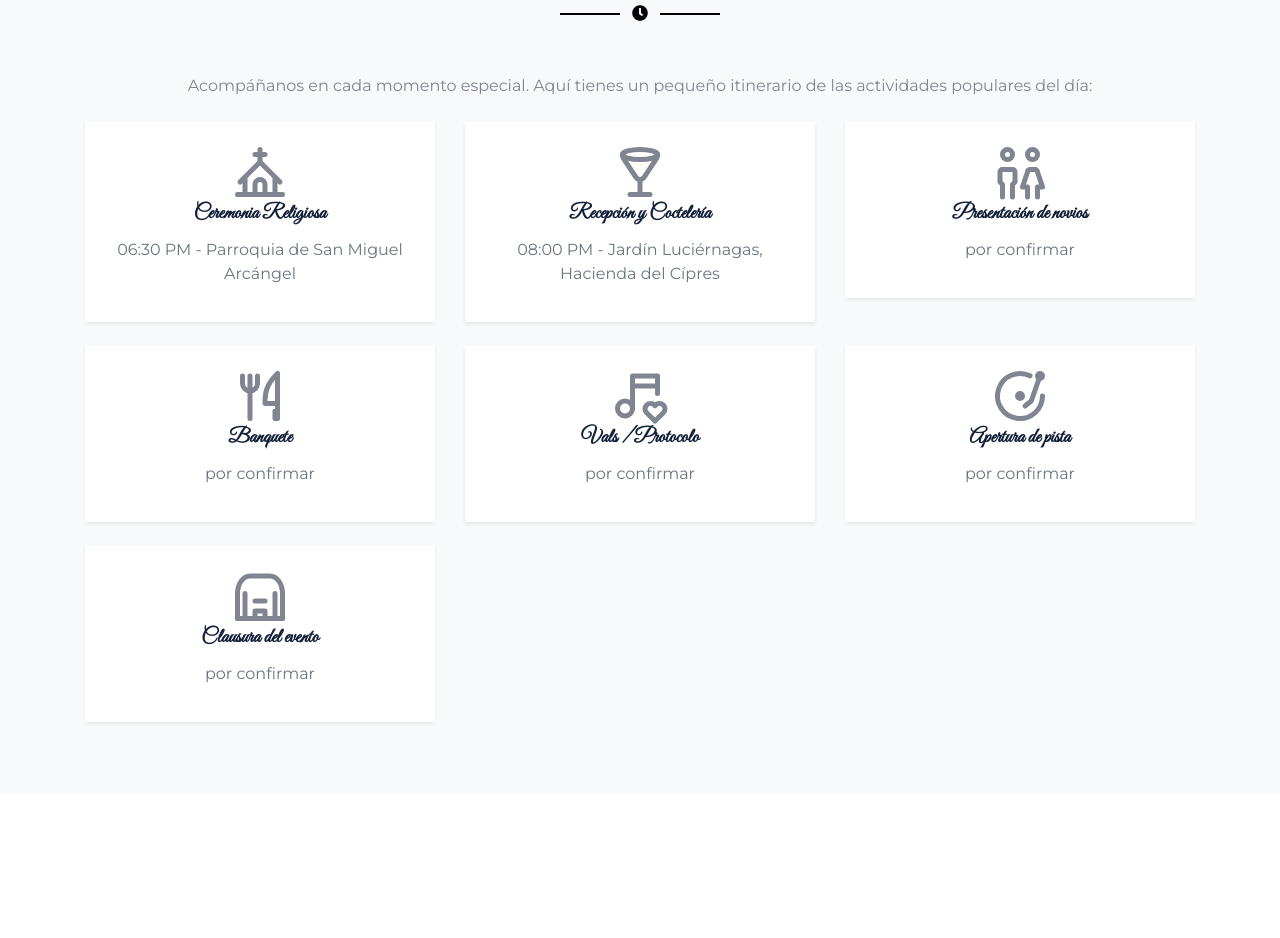
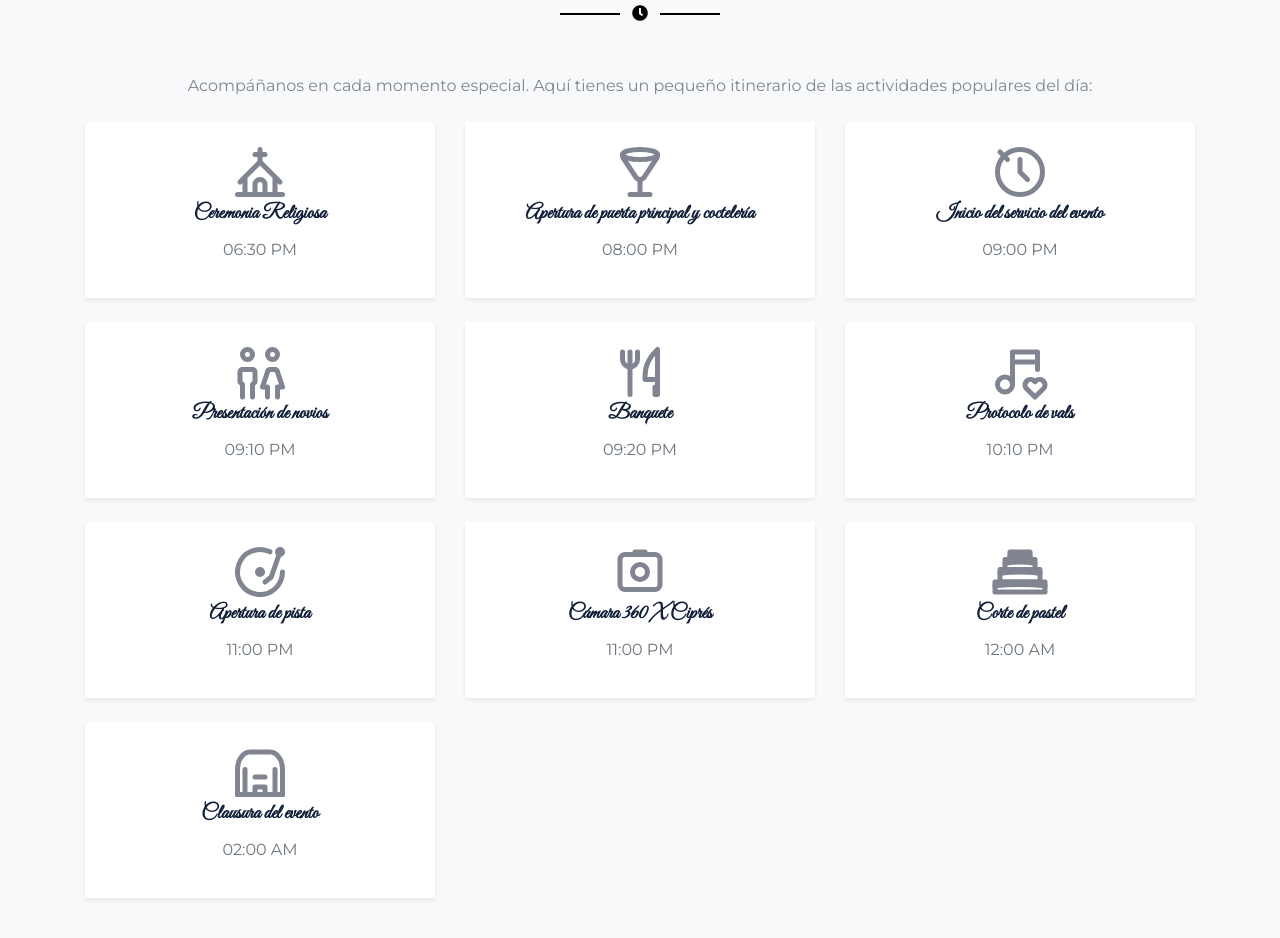
Before and after one commit to LACEL91/aewedding, a plain HTML site: page index.html in a window 1280 px wide. Shown: the part 4080-5018 px from the top of the page. Before the commit the page ends 4874 px from the top, so only its background shows below. Drawn offline with nearby package versions, Linux system fonts and the light colour scheme.

Commit message:
Actualización del itinerario

```diff
--- a/index.html
+++ b/index.html
@@ -332,80 +332,103 @@
                 Acompáñanos en cada momento especial. Aquí tienes un pequeño itinerario de las actividades populares del día:
             </p>
             <div class="row">
-                <!-- Actividad 1 -->
                 <div class="col-md-4 mb-4" data-aos="fade-right">
                     <div class="card shadow-sm border-0">
                         <div class="card-body text-center">
-                            <!-- <i class="fas fa-church fa-3x text-primary mb-3"></i> -->
                             <svg  xmlns="http://www.w3.org/2000/svg"  width="60"  height="60"  viewBox="0 0 24 24"  fill="none"  stroke="currentColor"  stroke-width="2"  stroke-linecap="round"  stroke-linejoin="round"  class="icon icon-tabler icons-tabler-outline icon-tabler-building-church"><path stroke="none" d="M0 0h24v24H0z" fill="none"/><path d="M3 21l18 0" /><path d="M10 21v-4a2 2 0 0 1 4 0v4" /><path d="M10 5l4 0" /><path d="M12 3l0 5" /><path d="M6 21v-7m-2 2l8 -8l8 8m-2 -2v7" /></svg>
                             <h5 class="card-title font-secondary">Ceremonia Religiosa</h5>
-                            <p class="text-muted">06:30 PM - Parroquia de San Miguel Arcángel</p>
+                            <p class="text-muted">06:30 PM</p>
                         </div>
                     </div>
                 </div>
-                <!-- Actividad 2 -->
+
                 <div class="col-md-4 mb-4" data-aos="fade-up">
                     <div class="card shadow-sm border-0">
                         <div class="card-body text-center">
-                            <!-- <i class="fas fa-glass-cheers fa-3x text-primary mb-3"></i> -->
                             <svg  xmlns="http://www.w3.org/2000/svg"  width="60"  height="60"  viewBox="0 0 24 24"  fill="none"  stroke="currentColor"  stroke-width="2"  stroke-linecap="round"  stroke-linejoin="round"  class="icon icon-tabler icons-tabler-outline icon-tabler-glass-cocktail"><path stroke="none" d="M0 0h24v24H0z" fill="none"/><path d="M8 21h8" /><path d="M12 15v6" /><path d="M12 5m-7 0a7 2 0 1 0 14 0a7 2 0 1 0 -14 0" /><path d="M5 5v.388c0 .432 .126 .853 .362 1.206l5 7.509c.633 .951 1.88 1.183 2.785 .517c.191 -.141 .358 -.316 .491 -.517l5 -7.509c.236 -.353 .362 -.774 .362 -1.206v-.388" /></svg>
-                            <h5 class="card-title font-secondary">Recepción y Coctelería</h5>
-                            <p class="text-muted">08:00 PM - Jardín Luciérnagas, Hacienda del Cípres</p>
+                            <!-- <h5 class="card-title font-secondary">Recepción y Coctelería</h5> -->
+                            <h5 class="card-title font-secondary">Apertura de puerta principal y coctelería</h5>
+                            <p class="text-muted">08:00 PM</p>
                         </div>
                     </div>
                 </div>
-                <!-- Actividad 3 -->
+
+                <div class="col-md-4 mb-4" data-aos="fade-right">
+                    <div class="card shadow-sm border-0">
+                        <div class="card-body text-center">
+                            <svg xmlns="http://www.w3.org/2000/svg" width="60" height="60" viewBox="0 0 24 24" fill="none" stroke="currentColor" stroke-width="2" stroke-linecap="round" stroke-linejoin="round" class="icon icon-tabler icons-tabler-outline icon-tabler-clock-start"><path stroke="none" d="M0 0h24v24H0z" fill="none"/><circle cx="12" cy="12" r="9" /><path d="M12 7v5l3 3" /><path d="M4 4l3 3" /></svg>
+                            <h5 class="card-title font-secondary">Inicio del servicio del evento</h5>
+                            <p class="text-muted">09:00 PM</p>
+                        </div>
+                    </div>
+                </div>
+
                 <div class="col-md-4 mb-4" data-aos="fade-left">
                     <div class="card shadow-sm border-0">
                         <div class="card-body text-center">
-                            <!-- <i class="fas fa-dance fa-3x text-primary mb-3"></i> -->
                             <svg  xmlns="http://www.w3.org/2000/svg"  width="60"  height="60"  viewBox="0 0 24 24"  fill="none"  stroke="currentColor"  stroke-width="2"  stroke-linecap="round"  stroke-linejoin="round"  class="icon icon-tabler icons-tabler-outline icon-tabler-friends"><path stroke="none" d="M0 0h24v24H0z" fill="none"/><path d="M7 5m-2 0a2 2 0 1 0 4 0a2 2 0 1 0 -4 0" /><path d="M5 22v-5l-1 -1v-4a1 1 0 0 1 1 -1h4a1 1 0 0 1 1 1v4l-1 1v5" /><path d="M17 5m-2 0a2 2 0 1 0 4 0a2 2 0 1 0 -4 0" /><path d="M15 22v-4h-2l2 -6a1 1 0 0 1 1 -1h2a1 1 0 0 1 1 1l2 6h-2v4" /></svg>
                             <h5 class="card-title font-secondary">Presentación de novios</h5>
-                            <p class="text-muted">por confirmar</p>
+                            <p class="text-muted">09:10 PM</p>
                         </div>
                     </div>
                 </div>
-                <!-- Actividad 4 -->
+
                 <div class="col-md-4 mb-4" data-aos="fade-left">
                     <div class="card shadow-sm border-0">
                         <div class="card-body text-center">
-                            <!-- <i class="fa fa-cutlery fa-3x text-primary mb-3" aria-hidden="true"></i> -->
                             <svg  xmlns="http://www.w3.org/2000/svg"  width="60"  height="60"  viewBox="0 0 24 24"  fill="none"  stroke="currentColor"  stroke-width="2"  stroke-linecap="round"  stroke-linejoin="round"  class="icon icon-tabler icons-tabler-outline icon-tabler-tools-kitchen-2"><path stroke="none" d="M0 0h24v24H0z" fill="none"/><path d="M19 3v12h-5c-.023 -3.681 .184 -7.406 5 -12zm0 12v6h-1v-3m-10 -14v17m-3 -17v3a3 3 0 1 0 6 0v-3" /></svg>
                             <h5 class="card-title font-secondary">Banquete</h5>
-                            <p class="text-muted">por confirmar</p>
+                            <p class="text-muted">09:20 PM</p>
                         </div>
                     </div>
                 </div>
-                <!-- Actividad 5 -->
+
                 <div class="col-md-4 mb-4" data-aos="fade-left">
                     <div class="card shadow-sm border-0">
                         <div class="card-body text-center">
-                            <!-- <i class="fas fa-dance fa-3x text-primary mb-3"></i> -->
                             <svg  xmlns="http://www.w3.org/2000/svg"  width="60"  height="60"  viewBox="0 0 24 24"  fill="none"  stroke="currentColor"  stroke-width="2"  stroke-linecap="round"  stroke-linejoin="round"  class="icon icon-tabler icons-tabler-outline icon-tabler-music-heart"><path stroke="none" d="M0 0h24v24H0z" fill="none"/><path d="M3 17a3 3 0 1 0 6 0a3 3 0 0 0 -6 0" /><path d="M9 17v-13h10v7" /><path d="M9 8h10" /><path d="M18 22l3.35 -3.284a2.143 2.143 0 0 0 .005 -3.071a2.242 2.242 0 0 0 -3.129 -.006l-.224 .22l-.223 -.22a2.242 2.242 0 0 0 -3.128 -.006a2.143 2.143 0 0 0 -.006 3.071l3.355 3.296z" /></svg>
-                            <h5 class="card-title font-secondary">Vals / Protocolo</h5>
-                            <p class="text-muted">por confirmar</p>
+                            <h5 class="card-title font-secondary">Protocolo de vals</h5>
+                            <p class="text-muted">10:10 PM</p>
                         </div>
                     </div>
                 </div>
-                <!-- Actividad 6 -->
+
                 <div class="col-md-4 mb-4" data-aos="fade-left">
                     <div class="card shadow-sm border-0">
                         <div class="card-body text-center">
-                            <!-- <i class="fas fa-dance fa-3x text-primary mb-3"></i> -->
                             <svg  xmlns="http://www.w3.org/2000/svg"  width="60"  height="60"  viewBox="0 0 24 24"  fill="none"  stroke="currentColor"  stroke-width="2"  stroke-linecap="round"  stroke-linejoin="round"  class="icon icon-tabler icons-tabler-outline icon-tabler-vinyl"><path stroke="none" d="M0 0h24v24H0z" fill="none"/><path d="M16 3.937a9 9 0 1 0 5 8.063" /><path d="M12 12m-1 0a1 1 0 1 0 2 0a1 1 0 1 0 -2 0" /><path d="M20 4m-1 0a1 1 0 1 0 2 0a1 1 0 1 0 -2 0" /><path d="M20 4l-3.5 10l-2.5 2" /></svg>
                             <h5 class="card-title font-secondary">Apertura de pista</h5>
-                            <p class="text-muted">por confirmar</p>
+                            <p class="text-muted">11:00 PM</p>
                         </div>
                     </div>
                 </div>
-                <!-- Actividad 4 -->
+
                 <div class="col-md-4 mb-4" data-aos="fade-left">
                     <div class="card shadow-sm border-0">
                         <div class="card-body text-center">
-                            <!-- <i class="fas fa-dance fa-3x text-primary mb-3"></i> -->
+                            <svg xmlns="http://www.w3.org/2000/svg" width="60" height="60" viewBox="0 0 24 24" fill="none" stroke="currentColor" stroke-width="2" stroke-linecap="round" stroke-linejoin="round" class="icon icon-tabler icons-tabler-outline icon-tabler-camera"><path stroke="none" d="M0 0h24v24H0z" fill="none"/><rect x="4" y="5" width="16" height="14" rx="2"/><circle cx="12" cy="12" r="3"/><path d="M10 4l4 0"/></svg>
+                            <h5 class="card-title font-secondary">Cámara 360 X Ciprés</h5>
+                            <p class="text-muted">11:00 PM</p>
+                        </div>
+                    </div>
+                </div>
+
+                <div class="col-md-4 mb-4" data-aos="fade-left">
+                    <div class="card shadow-sm border-0">
+                        <div class="card-body text-center">
+                            <svg xmlns="http://www.w3.org/2000/svg" width="60" height="60" viewBox="0 0 24 24" fill="none" stroke="currentColor" stroke-width="2" stroke-linecap="round" stroke-linejoin="round"><rect x="8" y="4" width="8" height="3" /><path d="M8 5.5C8 5.5 10 5 12 5C14 5 16 5.5 16 5.5" /><rect x="6" y="7" width="12" height="4" /><path d="M6 8.5C6 8.5 9 8 12 8C15 8 18 8.5 18 8.5" /><rect x="4" y="11" width="16" height="5" /><path d="M4 12.5C4 12.5 8 12 12 12C16 12 20 12.5 20 12.5" /><rect x="2" y="16" width="20" height="4" /><path d="M2 17.5C2 17.5 7 17 12 17C17 17 22 17.5 22 17.5" /></svg>
+                            <h5 class="card-title font-secondary">Corte de pastel</h5>
+                            <p class="text-muted">12:00 AM</p>
+                        </div>
+                    </div>
+                </div>
+
+                <div class="col-md-4 mb-4" data-aos="fade-left">
+                    <div class="card shadow-sm border-0">
+                        <div class="card-body text-center">
                             <svg xmlns="http://www.w3.org/2000/svg" width="60" height="60" viewBox="0 0 24 24" fill="none" stroke="currentColor" stroke-width="2" stroke-linecap="round" stroke-linejoin="round" class="icon icon-tabler icon-tabler-gate"><path stroke="none" d="M0 0h24v24H0z" fill="none"/><path d="M3 21v-10c0-3.866 2.239-7 5-7h8c2.761 0 5 3.134 5 7v10" /><path d="M3 21h18" /><path d="M6 21v-10" /><path d="M18 21v-10" /><path d="M10 21v-3h4v3" /><path d="M10 14h4" /></svg>
                             <h5 class="card-title font-secondary">Clausura del evento</h5>
-                            <p class="text-muted">por confirmar</p>
+                            <p class="text-muted">02:00 AM</p>
                         </div>
                     </div>
                 </div>
--- a/js/invitados.js
+++ b/js/invitados.js
@@ -170,6 +170,12 @@ var invitados = {
         miembros: [
             'Omar Reynoso García',
             'Athziry Lizette Quirarte Ramírez',
+            'Armando Reynoso',
+            'María Reyes García',
+            'Lizbeth Esmeralda Reynoso García',
+            'Tania Reynoso García',
+            'Armando Gabriel Reynoso García',
+            'Gabriel Zuñiga'
         ],
         asistencia: 0
     },
@@ -367,16 +373,6 @@ var invitados = {
         ],
         asistencia: 0
     },
-    'reynosogarcia': {
-        miembros: [
-            'Armando Reynoso',
-            'María Reyes García',
-            'Lizbeth Esmeralda Reynoso García',
-            'Tania Reynoso García',
-            'Armando Gabriel Reynoso García',
-        ],
-        asistencia: 0
-    }
 };
 
 
```
